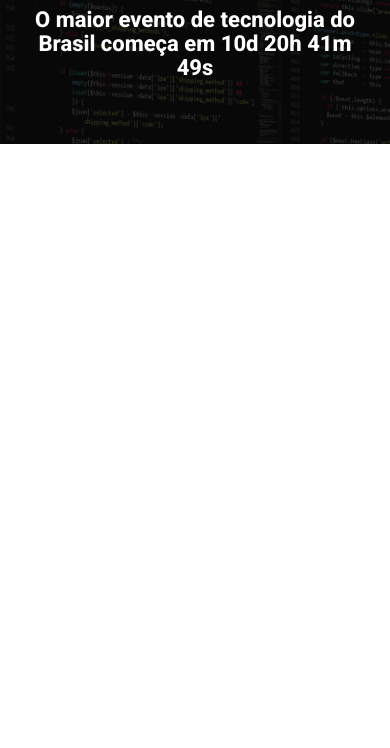
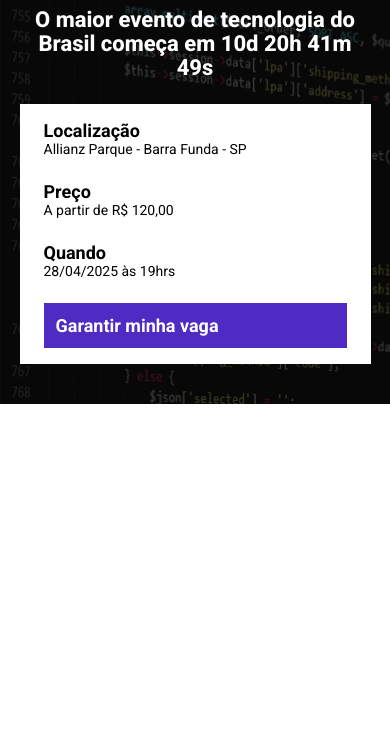
Before and after one commit to nikaoch/EBAC-talks, a website built with Parcel: page src/index.html in a window 390 px wide. Shown: the part 96-844 px from the top of the page. Built offline with nearby package versions, Linux system fonts and the light colour scheme.

Commit message:
criação da infosbar

```diff
--- a/src/index.html
+++ b/src/index.html
@@ -16,6 +16,25 @@
             <p class="hero__text">
                 O maior evento de tecnologia do Brasil começa em 10d 20h 41m 49s
             </p>
+            <div class="infos-bar">
+                <ul class="infos-bar__infos">
+                    <li class="infos-bar__infos__item">
+                        <b>Localização</b>
+                        Allianz Parque - Barra Funda - SP
+                    </li>
+                    <li class="infos-bar__infos__item">
+                        <b>Preço</b>
+                        A partir de R$ 120,00
+                    </li>
+                    <li class="infos-bar__infos__item">
+                        <b>Quando</b>
+                        28/04/2025 às 19hrs
+                    </li>
+                </ul>
+                <a href="#" class="button button--primary">
+                    Garantir minha vaga
+                </a>
+            </div>
         </div>
     </header>
 
--- /dev/null
+++ b/src/styles/components/_buttons.scss
@@ -0,0 +1,23 @@
+.button {
+    padding: 12px;
+    font-size: 18px;
+    font-weight: bold;
+    text-decoration: none;
+    text-align: center;
+    white-space: nowrap;
+
+    &--primary {
+        color: #fff;
+        background-color: #4f2ac3;
+    }
+
+    @media (max-width: 640px) {
+        display: block;
+        width: 100%;
+    }
+
+    @media (max-width: 1024px) {
+        display: flex;
+        align-items: center;
+    }
+}
--- /dev/null
+++ b/src/styles/components/_infosbar.scss
@@ -0,0 +1,40 @@
+.infos-bar {
+    padding: 16px 24px;
+    background-color: #fff;
+    display: flex;
+    justify-content: space-between;
+
+    &__infos {
+        display: flex;
+        gap: 40px;
+
+        &__item {
+            font-size: 14px;
+            color: #000;
+
+            b {
+                color: #000;
+                font-size: 18px;
+                display: block;
+            }
+        }
+    }
+
+    @media (max-width: 640px) {
+        display: block;
+
+        &__infos {
+            display: block;
+
+            &__item {
+                margin-bottom: 24px;
+            }
+        }
+    }
+
+    @media (max-width: 1024px) {
+        &__infos {
+            gap: 16px;
+        }
+    }
+}
--- a/src/styles/main.scss
+++ b/src/styles/main.scss
@@ -1,4 +1,6 @@
 @use 'hero';
+@use 'components/infosbar';
+@use 'components/buttons';
 
 * {
     padding: 0;
@@ -6,6 +8,7 @@
     box-sizing: border-box;
     font-family: "Roboto", sans-serif;
     color: #fff;
+    list-style: none;
 }
 
 .container {
```
